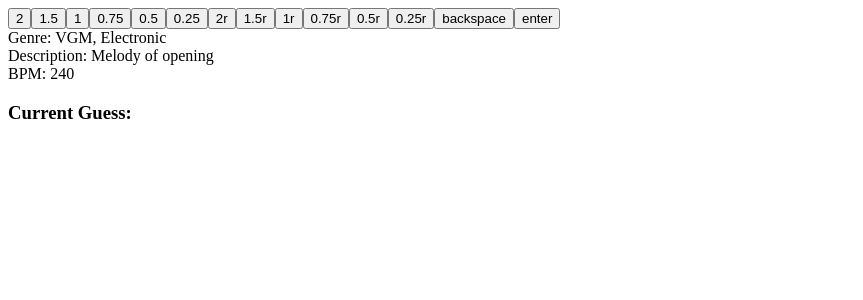
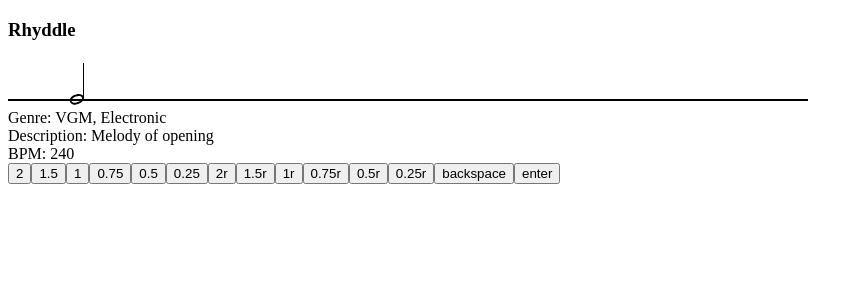
Before and after one commit to aleifericsson/rhyddle, a React (Vite) app: page / in a window 1280 px wide. Shown: the top 300 px of the page, without its empty margins (0-863 px from the left). Built offline with nearby package versions, Linux system fonts and the light colour scheme.

Commit message:
note beginnings

```diff
--- a/src/App.jsx
+++ b/src/App.jsx
@@ -1,4 +1,4 @@
-import Rhyddle from "./components/Wordle";
+import Rhyddle from "./components/Rhyddle";
 import { randomSolution } from "./scripts/solutions";
 import { useState } from "react";
 
--- /dev/null
+++ b/src/components/Bars.jsx
@@ -0,0 +1,17 @@
+import "../css/bars.css"
+import Note from "./Note";
+
+function Bars() {
+	return(<>
+        <Bar current={false}></Bar>
+	</>);
+}
+
+function Bar({current}){
+    return((<div className="bar-container">
+                <div className = {current ? "bar current" : "bar"}></div>
+                <Note note_length="2" placement={5}/>
+            </div>))
+}
+
+export default Bars;
--- a/src/components/Info.jsx
+++ b/src/components/Info.jsx
@@ -7,4 +7,4 @@ function Info({solution}) {
 }
 
 
-export default Info
+export default Info;
--- a/src/components/InputButtons.jsx
+++ b/src/components/InputButtons.jsx
@@ -8,8 +8,8 @@ function InputButtons() {
     {restButtons.map(rest => {
         return (rest.generateButton())
     })}
-    <button key = "backspace" className="NRButton" id="backspace">backspace</button>
-    <button key = "enter" className="NRButton" id="enter">enter</button>
+    <button type="button" key = "backspace" className="NRButton" id="backspace">backspace</button>
+    <button type="button" key = "enter" className="NRButton" id="enter">enter</button>
     </>);
 }
 
--- /dev/null
+++ b/src/components/Note.jsx
@@ -0,0 +1,13 @@
+const note_list=[
+    {length:"2",shape:(<><div className="head unfilled"></div><div className="stem"></div></>)},
+    {length:"1",shape:(<><div className="head"></div><div className="stem"></div></>)},
+]
+
+function Note({note_length, placement}) {
+    const percent = ((placement/16)*100).toString()+"px";
+    const note = note_list.filter(note => {return note.length === note_length});
+	return(note[0].shape);
+}
+
+
+export default Note;
--- a/src/components/Wordle.jsx
+++ b/src/components/Rhyddle.jsx
@@ -2,6 +2,7 @@ import { useEffect } from "react";
 import { useRhyddle } from "../hooks/useRhyddle";
 import InputButtons from "./InputButtons";
 import Info from "./Info";
+import Bars from "./Bars";
 
 
 function Rhyddle({solution}) {
@@ -15,15 +16,16 @@ function Rhyddle({solution}) {
 
         return() => {
             NRButtons.forEach(button => {
-                button.addEventListener("click", handleInput);
+                button.removeEventListener("click", handleInput);
             })
         }
     }, [handleInput])
 
 	return(<>
+        <h3>Rhyddle</h3>
+        <Bars/>
+        <Info solution={solution}/>
 		<InputButtons/>
-        <Info solution={solution}/>
-        <h3>Current Guess: {currentGuess}</h3>
 	</>);
 }
 
--- /dev/null
+++ b/src/css/bars.css
@@ -0,0 +1,36 @@
+.bar{
+    height:2px;
+    background-color: black;
+    width:800px;
+    position:relative;
+    top:80%;
+}
+
+.bar-container{
+    height:50px;
+}
+
+.head {
+    width: 15px;
+    height: 10px;
+    background-color: black;
+    border-radius: 50%;
+    top:75%;
+    left:5%;
+    transform: rotate(340deg) translate(0,-50%);
+    position:relative;
+}
+
+.head,.unfilled{
+    background-color: transparent;
+    box-shadow:0px 0px 0px 2px black inset;
+}
+
+.stem{
+    height:35px;
+    width:1px;
+    background: black;
+    left:5%;
+    transform: translate(12px,-8px);
+    position: relative;
+}
--- a/src/hooks/useRhyddle.js
+++ b/src/hooks/useRhyddle.js
@@ -27,8 +27,10 @@ const useRhyddle = (solution) => {
 
     const checkGuess = () => {
         solution.simplifyNotes();
-        if (currentGuess === solution.simple_notes){
+        console.log(solution.simple_notes)
+        if (currentGuess == solution.simple_notes){
             setIsCorrect(true);
+            console.log("finish");
         }
         else{
             setCurrentGuess([]);
@@ -66,11 +68,6 @@ const useRhyddle = (solution) => {
         }
     }
 
-    //could be from pressing enter/pressing ui
-    const handleSubmit = () => {
-
-    }
-
     const handleHints = () => {
         /* Hints: (across 10 guesses)
             Reveal genre and description: FREE, always showing
--- a/src/scripts/solutions.js
+++ b/src/scripts/solutions.js
@@ -9,7 +9,7 @@ const generateSolution = (info,lengths,pitches)=> {
 }
 
 generateSolution(["MEGALOVANIA", 2016, "Toby Fox","VGM, Electronic", "Melody of opening", 240]
-    ,["0.5","0.5","1","1","0.5r","0.5","0.5r","0.5","0.5r","1","0.5","0.5","0.5","0.5"]
+    ,["0.5","0.5","1","1","0.5r","0.5","0.5r","0.5","0.5r","1","0.5","0.5","0.5"]
     ,["d4","d4","d5","a4","r","g#4","r", "g4", "r","f4","d4","f4","g4"])
 
 
--- a/src/scripts/ui_classes.jsx
+++ b/src/scripts/ui_classes.jsx
@@ -6,7 +6,7 @@ function NRButton(length,type){
     this.highlighted = false;
 
     this.generateButton = () => {
-        return(<button key = {this.name} className="NRButton" id={this.name}>{this.name}</button>)
+        return(<button type="button" key = {this.name} className="NRButton" id={this.name}>{this.name}</button>)
     }
 }
 
```
